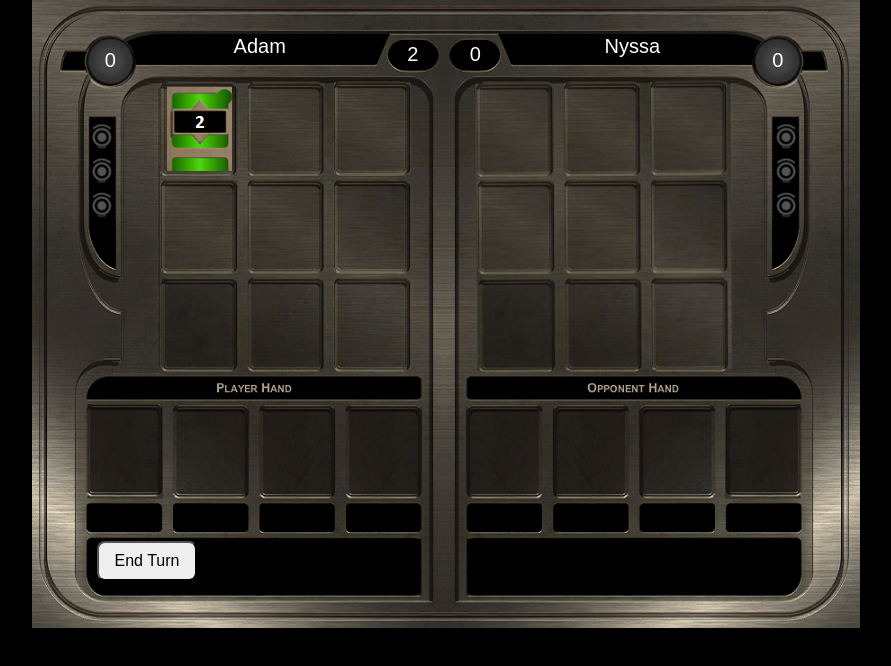
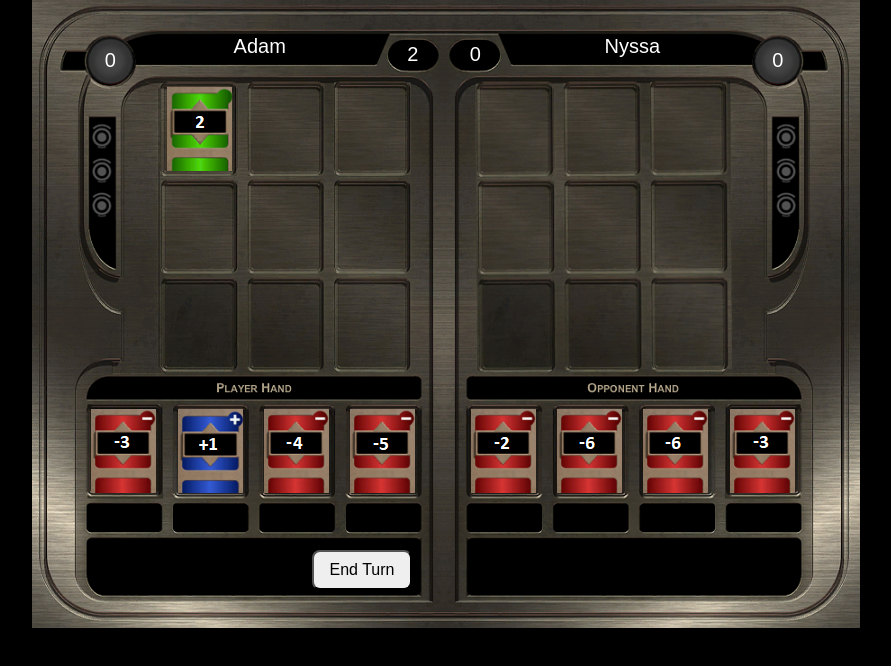
Before and after one commit to awbridgers/pazzak_game, a React (Create React App) app: page / in a window 1280 px wide. Shown: the top 666 px of the page, without its empty margins (194-1085 px from the left). Built offline with nearby package versions, Linux system fonts and the light colour scheme.

Commit message:
players can now click on cards from their hands to play them during the game

```diff
--- a/src/components/playGame.js
+++ b/src/components/playGame.js
@@ -1,7 +1,6 @@
 import React, { Component } from 'react';
 import board from "../images/pazzakBoard2.png";
 import "../pazzakGame.css";
-
 import gameCardOne from "../images/cards/1.png";
 import gameCardTwo from "../images/cards/2.png";
 import gameCardThree from "../images/cards/3.png";
@@ -12,6 +11,18 @@ import gameCardSeven from "../images/cards/7.png";
 import gameCardEight from "../images/cards/8.png";
 import gameCardNine from "../images/cards/9.png";
 import gameCardTen from "../images/cards/10.png";
+import plusOne from "../images/cards/plus_1.png"
+import plusTwo from "../images/cards/plus_2.png"
+import plusThree from "../images/cards/plus_3.png"
+import plusFour from "../images/cards/plus_4.png"
+import plusFive from "../images/cards/plus_5.png"
+import plusSix from "../images/cards/plus_6.png"
+import minusOne from "../images/cards/minus_1.png"
+import minusTwo from "../images/cards/minus_2.png"
+import minusThree from "../images/cards/minus_3.png"
+import minusFour from "../images/cards/minus_4.png"
+import minusFive from "../images/cards/minus_5.png"
+import minusSix from "../images/cards/minus_6.png"
 
 
 let bgDiv = {width: "100%", height: "100%", backgroundColor: "black", position: "fixed"};
@@ -24,6 +35,7 @@ class gameCards {
   }
 }
 
+//a simple method to populate the deckArray
 const fillDeck = () => {
   let deckArray = [];
   deckArray.push(new gameCards(1, gameCardOne));
@@ -39,6 +51,26 @@ const fillDeck = () => {
   return deckArray;
 }
 
+const fillPlayerHands = () => {
+  let possibleCards = [];
+  let returnedHand =[];
+  possibleCards.push(new gameCards(1, plusOne));
+  possibleCards.push(new gameCards(2, plusTwo));
+  possibleCards.push(new gameCards(3, plusThree));
+  possibleCards.push(new gameCards(4, plusFour));
+  possibleCards.push(new gameCards(5, plusFive));
+  possibleCards.push(new gameCards(6, plusSix));
+  possibleCards.push(new gameCards(-1, minusOne));
+  possibleCards.push(new gameCards(-2, minusTwo));
+  possibleCards.push(new gameCards(-3, minusThree));
+  possibleCards.push(new gameCards(-4, minusFour));
+  possibleCards.push(new gameCards(-5, minusFive));
+  possibleCards.push(new gameCards(-6, minusSix));
+  for(let i=0; i<4; i++){
+    returnedHand.push(possibleCards[Math.floor(Math.random()*possibleCards.length)]);
+  }
+  return returnedHand;
+    }
 
 export default class PlayPazzak extends Component {
   constructor(){
@@ -47,9 +79,12 @@ export default class PlayPazzak extends Component {
     this.pazzakDeck = fillDeck();
     this.startCard = this.pazzakDeck[Math.floor(Math.random()*10)];
     this.state = {playerPoints: this.startCard.pointValue, oppPoints: 0, playerName: "Adam",
-      oppName: "Nyssa", playerWins:0, oppWins:0, playerDefaultCards: [this.startCard], oppDefaultCards: []};
+      oppName: "Nyssa", playerWins:0, oppWins:0, playerDefaultCards: [this.startCard],
+      oppDefaultCards: [], playerDeck: fillPlayerHands(), oppDeck:fillPlayerHands()};
     this.playersTurn = true;
     this.endTurn=this.endTurn.bind(this);
+    this.playCard = this.playCard.bind(this);
+
 
   }
 
@@ -85,6 +120,21 @@ export default class PlayPazzak extends Component {
 
 
   }
+  playCard(event){
+    //make copy of state arrays
+    const tempArray = this.state.playerDeck.slice();
+    const playArray = this.state.playerDefaultCards.slice();
+    //make a copy of the selected card object
+    const selectedCard = Object.assign({}, tempArray[event.target.id]);
+    //console.log(selectedCard.pointValue)
+    //push the new card onto the playing area
+    playArray.push(selectedCard);
+    //remove the img src from the player's deck
+    tempArray[event.target.id].image="";
+    //set the state
+    this.setState({playerDeck: tempArray, playerDefaultCards: playArray,
+       playerPoints: this.state.playerPoints + selectedCard.pointValue});
+  }
   render(){
     return(
       <div style = {bgDiv}>
@@ -105,45 +155,67 @@ export default class PlayPazzak extends Component {
           <table className = "playerCards">
             <tbody>
               <tr className = "tableRow">
-                <td className = "tableData">{this.state.playerDefaultCards[0] != undefined && <img src = {this.state.playerDefaultCards[0].image}  alt = "" />}</td>
-                <td className = "tableData">{this.state.playerDefaultCards[1] != undefined && <img src = {this.state.playerDefaultCards[1].image} alt = ""/>}</td>
-                <td className = "tableData">{this.state.playerDefaultCards[2] != undefined && <img src = {this.state.playerDefaultCards[2].image} alt = ""/>}</td>
+                <td className = "tableData">{this.state.playerDefaultCards[0] !== undefined && <img src = {this.state.playerDefaultCards[0].image}  alt = "" />}</td>
+                <td className = "tableData">{this.state.playerDefaultCards[1] !== undefined && <img src = {this.state.playerDefaultCards[1].image} alt = ""/>}</td>
+                <td className = "tableData">{this.state.playerDefaultCards[2] !== undefined && <img src = {this.state.playerDefaultCards[2].image} alt = ""/>}</td>
               </tr>
               <tr className = "tableRow">
-                <td className = "tableData">{this.state.playerDefaultCards[3] != undefined && <img src = {this.state.playerDefaultCards[3].image} alt = ""/>}</td>
-                <td className = "tableData">{this.state.playerDefaultCards[4] != undefined && <img src = {this.state.playerDefaultCards[4].image} alt = ""/>}</td>
-                <td className = "tableData">{this.state.playerDefaultCards[5] != undefined && <img src = {this.state.playerDefaultCards[5].image} alt = ""/>}</td>
+                <td className = "tableData">{this.state.playerDefaultCards[3] !== undefined && <img src = {this.state.playerDefaultCards[3].image} alt = ""/>}</td>
+                <td className = "tableData">{this.state.playerDefaultCards[4] !== undefined && <img src = {this.state.playerDefaultCards[4].image} alt = ""/>}</td>
+                <td className = "tableData">{this.state.playerDefaultCards[5] !== undefined && <img src = {this.state.playerDefaultCards[5].image} alt = ""/>}</td>
               </tr>
               <tr className = "tableRow">
-                <td className = "tableData">{this.state.playerDefaultCards[6] != undefined && <img src = {this.state.playerDefaultCards[6].image} alt = ""/>}</td>
-                <td className = "tableData">{this.state.playerDefaultCards[7] != undefined && <img src = {this.state.playerDefaultCards[7].image} alt = ""/>}</td>
-                <td className = "tableData">{this.state.playerDefaultCards[8] != undefined && <img src = {this.state.playerDefaultCards[8].image} alt = ""/>}</td>
+                <td className = "tableData">{this.state.playerDefaultCards[6] !== undefined && <img src = {this.state.playerDefaultCards[6].image} alt = ""/>}</td>
+                <td className = "tableData">{this.state.playerDefaultCards[7] !== undefined && <img src = {this.state.playerDefaultCards[7].image} alt = ""/>}</td>
+                <td className = "tableData">{this.state.playerDefaultCards[8] !== undefined && <img src = {this.state.playerDefaultCards[8].image} alt = ""/>}</td>
               </tr>
             </tbody>
           </table>
           <table className = "opponentCards">
             <tbody>
               <tr className = "tableRow">
-                <td className = "tableData">{this.state.oppDefaultCards[0] != undefined && <img src = {this.state.oppDefaultCards[0].image} alt = ""/>}</td>
-                <td className = "tableData">{this.state.oppDefaultCards[1] != undefined && <img src = {this.state.oppDefaultCards[1].image} alt = ""/>}</td>
-                <td className = "tableData">{this.state.oppDefaultCards[2] != undefined && <img src = {this.state.oppDefaultCards[2].image} alt = ""/>}</td>
+                <td className = "tableData">{this.state.oppDefaultCards[0] !== undefined && <img src = {this.state.oppDefaultCards[0].image} alt = ""/>}</td>
+                <td className = "tableData">{this.state.oppDefaultCards[1] !== undefined && <img src = {this.state.oppDefaultCards[1].image} alt = ""/>}</td>
+                <td className = "tableData">{this.state.oppDefaultCards[2] !== undefined && <img src = {this.state.oppDefaultCards[2].image} alt = ""/>}</td>
               </tr>
               <tr className = "tableRow">
-                <td className = "tableData">{this.state.oppDefaultCards[3] != undefined && <img src = {this.state.oppDefaultCards[3].image} alt = ""/>}</td>
-                <td className = "tableData">{this.state.oppDefaultCards[4] != undefined && <img src = {this.state.oppDefaultCards[4].image} alt = ""/>}</td>
-                <td className = "tableData">{this.state.oppDefaultCards[5] != undefined && <img src = {this.state.oppDefaultCards[5].image} alt = ""/>}</td>
+                <td className = "tableData">{this.state.oppDefaultCards[3] !== undefined && <img src = {this.state.oppDefaultCards[3].image} alt = ""/>}</td>
+                <td className = "tableData">{this.state.oppDefaultCards[4] !== undefined && <img src = {this.state.oppDefaultCards[4].image} alt = ""/>}</td>
+                <td className = "tableData">{this.state.oppDefaultCards[5] !== undefined && <img src = {this.state.oppDefaultCards[5].image} alt = ""/>}</td>
               </tr>
               <tr className = "tableRow">
-                <td className = "tableData">{this.state.oppDefaultCards[6] != undefined && <img src = {this.state.oppDefaultCards[6].image} alt = ""/>}</td>
-                <td className = "tableData">{this.state.oppDefaultCards[7] != undefined && <img src = {this.state.oppDefaultCards[7].image} alt = ""/>}</td>
-                <td className = "tableData">{this.state.oppDefaultCards[8] != undefined && <img src = {this.state.oppDefaultCards[8].image} alt = ""/>}</td>
+                <td className = "tableData">{this.state.oppDefaultCards[6] !== undefined && <img src = {this.state.oppDefaultCards[6].image} alt = ""/>}</td>
+                <td className = "tableData">{this.state.oppDefaultCards[7] !== undefined && <img src = {this.state.oppDefaultCards[7].image} alt = ""/>}</td>
+                <td className = "tableData">{this.state.oppDefaultCards[8] !== undefined && <img src = {this.state.oppDefaultCards[8].image} alt = ""/>}</td>
+              </tr>
+            </tbody>
+          </table>
+        </div>
+        <div className = "hands">
+          <table className = "playerHand">
+            <tbody>
+              <tr>
+                <td className = "tableData"><img src = {this.state.playerDeck[0].image} id ="0" alt=""  onClick = {this.playCard}/></td>
+                <td className = "tableData"><img src = {this.state.playerDeck[1].image} id = "1" alt="" onClick = {this.playCard}/></td>
+                <td className = "tableData"><img src = {this.state.playerDeck[2].image} id = "2" alt="" onClick = {this.playCard}/></td>
+                <td className = "tableData"><img src = {this.state.playerDeck[3].image} id = "3" alt="" onClick = {this.playCard}/></td>
+              </tr>
+            </tbody>
+          </table>
+          <table className = 'oppHand'>
+            <tbody>
+              <tr>
+                <td className = "tableData"><img src = {this.state.oppDeck[0].image} alt=""/></td>
+                <td className = "tableData"><img src = {this.state.oppDeck[1].image} alt=""/></td>
+                <td className = "tableData"><img src = {this.state.oppDeck[2].image} alt=""/></td>
+                <td className = "tableData"><img src = {this.state.oppDeck[3].image} alt=""/></td>
               </tr>
             </tbody>
           </table>
         </div>
         <div className = "controlPanel">
           <button type = "button" style = {{height: "40px", width: "100px",
-            borderRadius: "8px", fontSize: "16px", marginLeft: "10px"}} onClick = {this.endTurn}>
+            borderRadius: "8px", fontSize: "16px", marginLeft: "10px", float: "right"}} onClick = {this.endTurn}>
             End Turn
           </button>
         </div>
--- a/src/pazzakGame.css
+++ b/src/pazzakGame.css
@@ -15,11 +15,10 @@ left: -4px;
 }
 .playingArea{
   position: relative;
-  height:286px;
+  height:350px;
   width:595px;
   margin: auto;
   top: -43px;
-
 
 
 
@@ -30,8 +29,6 @@ left: -4px;
   width: 65px;
   text-align: center;
   padding:0;
-
-
 
 }
 
@@ -53,6 +50,37 @@ left: -4px;
   text-align: center;
   color: white;
   font-size: 20px;
+}
+
+.playerHand {
+  float:left;
+  height: 100%;
+  width: 50%;
+  border-spacing: 12px 0px;
+  position: relative;
+  right: 14px;
+
+
+}
+
+.oppHand{
+  float: right;
+  height: 100%;
+  width: 50%;
+  border-spacing: 12px 0px;
+  position: relative;
+  left: 8px;
+}
+
+.hands{
+  position: relative;
+  height:90px;
+  width:715px;
+  margin: auto;
+  clear: both;
+  top:-62px;
+
+
 }
 
 .oppPoints{
@@ -128,9 +156,9 @@ left: -4px;
 }
 
 .controlPanel {
-  width: 335px;
+  width: 320px;
   height: 60px;
   position: relative;
-  top: 125px;
-  left: 55px;
+  left: 60px;
+  top:-10px;
 }
```
